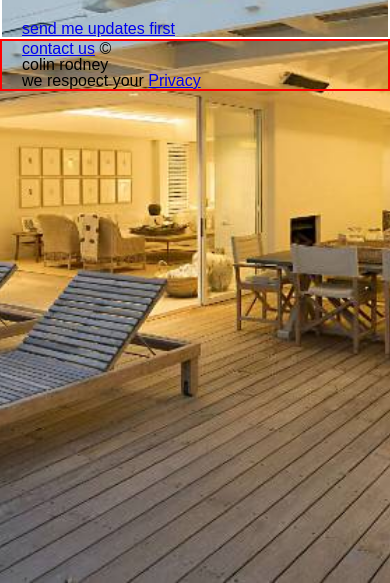
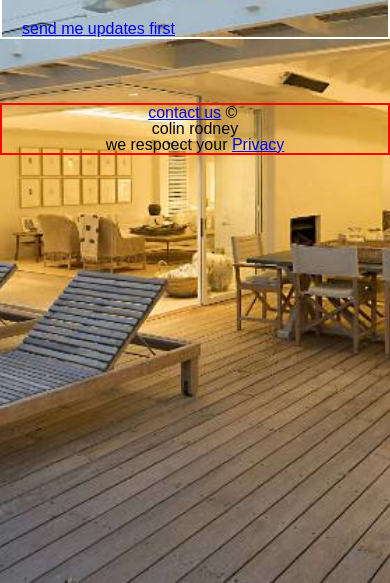
Before and after one commit to colinrodney/lead-generation-landing, a plain HTML site: page index.html in a window 390 px wide. Shown: the part 261-844 px from the top of the page. Drawn offline with Linux system fonts and the light colour scheme.

Commit message:
center aligned text on mobile screens in footer

```diff
--- a/index.html
+++ b/index.html
@@ -33,7 +33,15 @@
       </div>
     </main>
 
-    <footer class="footer" style="border: 2px solid red; padding: 0 20px">
+    <footer
+      class="footer"
+      style="
+        border: 2px solid red;
+        padding: 0 20p;
+        margin-top: 4rem;
+        text-align: center;
+      "
+    >
       <a href="#">contact us</a>
       &copy;&nbsp;
       <p>colin rodney</p>
```
